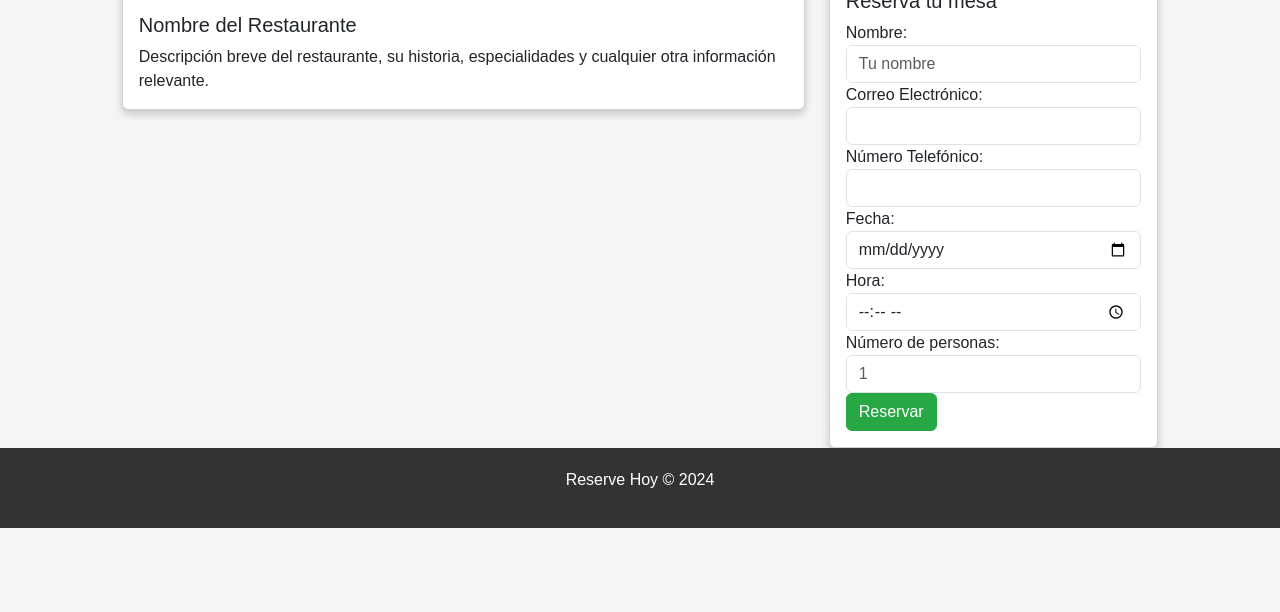
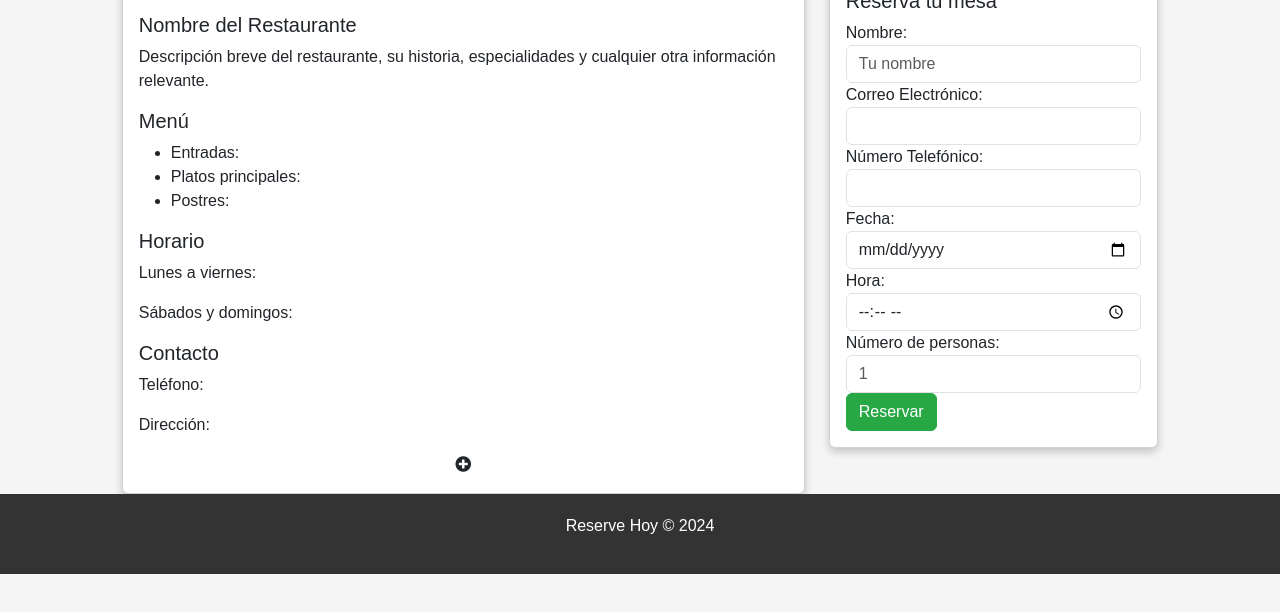
Before and after one commit to Jrgil20/ReserveHoy, a website: page public/restaurant.html in a window 1280 px wide. Shown: the part 146-758 px from the top of the page. Drawn offline with nearby package versions, Linux system fonts and the light colour scheme.

Commit message:
Datos agregados y boton plus en restaurant

```diff
--- a/public/restaurant.html
+++ b/public/restaurant.html
@@ -65,6 +65,24 @@
               <div class="card-body">
                 <h5 class="card-title">Nombre del Restaurante</h5>
                 <p class="card-text">Descripción breve del restaurante, su historia, especialidades y cualquier otra información relevante.</p>
+                <h5>Menú</h5>
+                <ul>
+                    <li>Entradas: </li>
+                    <li>Platos principales: </li>
+                    <li>Postres: </li>
+                </ul>
+                <h5>Horario</h5>
+                <p>Lunes a viernes: </p>
+                <p>Sábados y domingos: </p>
+                <h5>Contacto</h5>
+                <p>Teléfono: </p>
+                <p>Dirección: </p>
+                <div class="text-center">
+                  <input type="file" id="imageInput" style="display: none;">
+                  <label for="imageInput">
+                      <i class="fas fa-plus-circle"></i>
+                  </label>
+                </div>
               </div>
             </div>
           </div>
```
